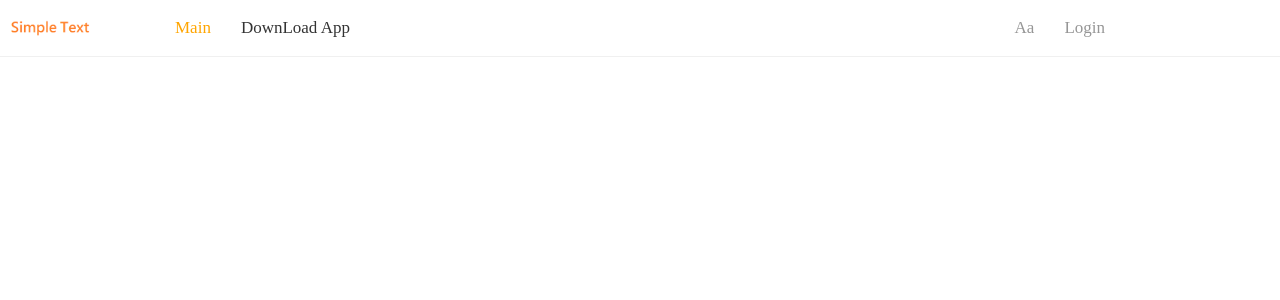
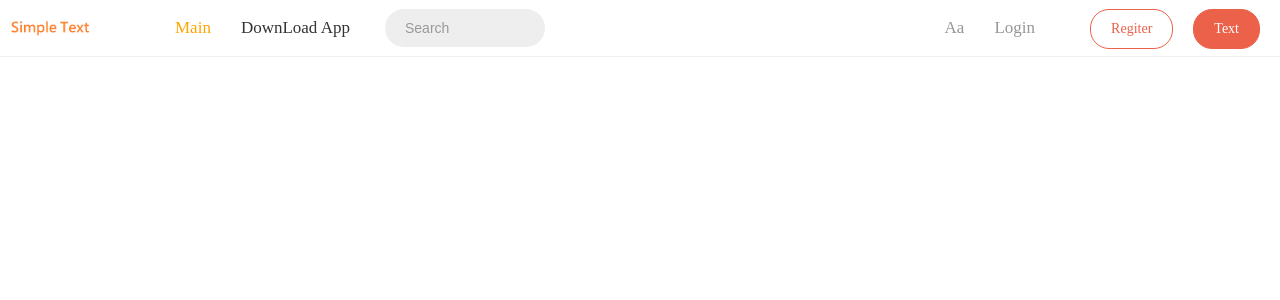
Before and after one commit to paulpowang/SimpleText, a React (Create React App) app: page / in a window 1280 px wide. Shown: the top 300 px of the page. Built offline with nearby package versions, Linux system fonts and the light colour scheme.

Commit message:
Update Header: add Search Field, Register, Text

```diff
--- a/src/common/header/index.js
+++ b/src/common/header/index.js
@@ -1,5 +1,13 @@
 import { Component } from "react";
-import { HeaderWrapper, Logo, Nav, NavItem } from "./style";
+import {
+  HeaderWrapper,
+  Logo,
+  Nav,
+  NavItem,
+  NavSearch,
+  Addition,
+  Button,
+} from "./style";
 
 class Header extends Component {
   render() {
@@ -12,6 +20,11 @@ class Header extends Component {
             <NavItem className="left">DownLoad App</NavItem>
             <NavItem className="right">Login</NavItem>
             <NavItem className="right">Aa</NavItem>
+            <NavSearch></NavSearch>
+            <Addition>
+              <Button className="text">Text</Button>
+              <Button className="reg">Regiter</Button>
+            </Addition>
           </Nav>
         </HeaderWrapper>
       </div>
--- a/src/common/header/style.js
+++ b/src/common/header/style.js
@@ -25,6 +25,8 @@ export const Nav = styled.div`
   height: 100%;
   width: 960px;
   margin: 0 auto;
+  padding-right: 70px;
+  box-sizing: border-box;
 `;
 
 export const NavItem = styled.div`
@@ -43,3 +45,46 @@ export const NavItem = styled.div`
     color: orange;
   }
 `;
+
+export const NavSearch = styled.input.attrs({
+  placeholder: "Search",
+})`
+  width: 160px;
+  height: 38px;
+  border: none;
+  outline: none;
+  border-radius: 19px;
+  background: #eee;
+  margin-top: 9px;
+  margin-left: 20px;
+  padding: 0 20px;
+  box-sizing: border-box;
+  font-size: 14px;
+  &::placeholder {
+    color: #999;
+  }
+`;
+
+export const Addition = styled.div`
+  position: absolute;
+  right: 0;
+  top: 0;
+  height: 100%;
+`;
+export const Button = styled.div`
+  float: right;
+  margin-top: 9px;
+  margin-right: 20px;
+  padding: 0 20px;
+  line-height: 38px;
+  border-radius: 19px;
+  border: 1px solid #ec6149;
+  font-size: 14px;
+  &.reg {
+    color: #ec6149;
+  }
+  &.text {
+    color: #fff;
+    background: #ec6149;
+  }
+`;
```
